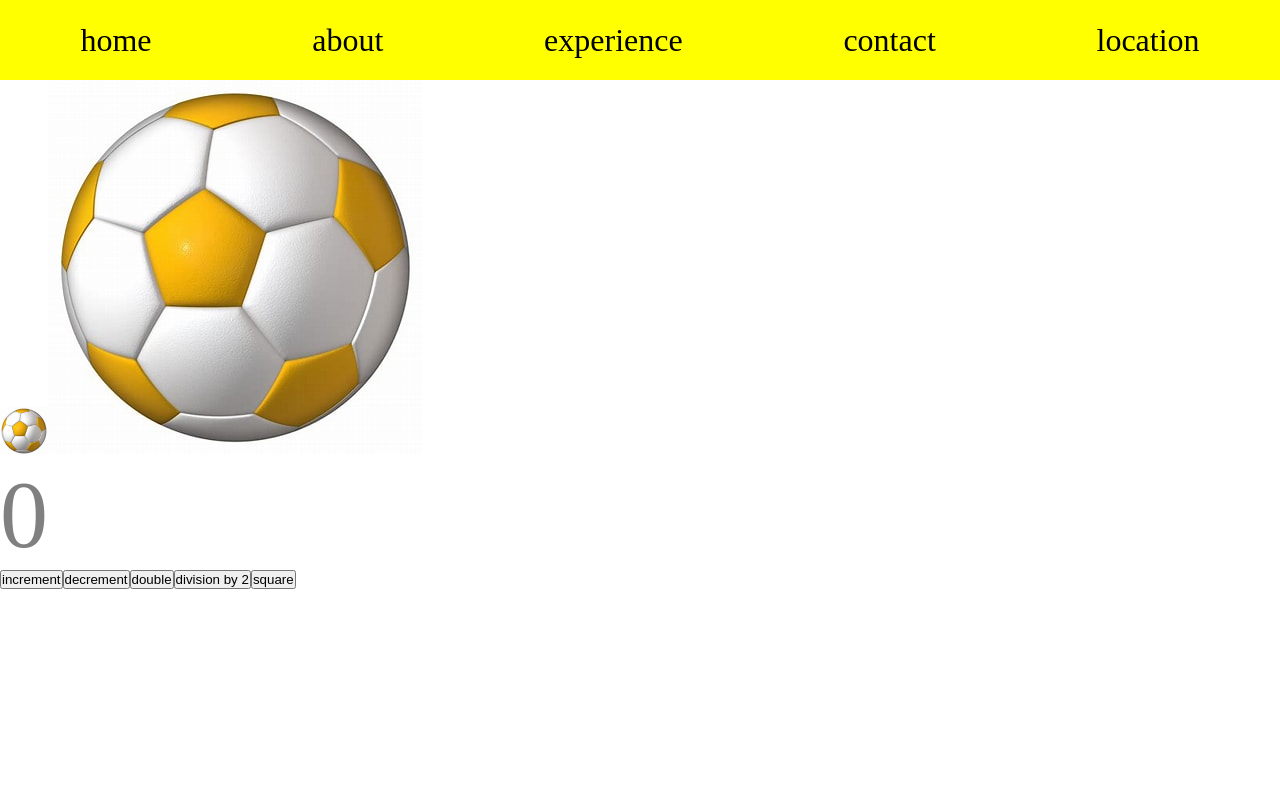
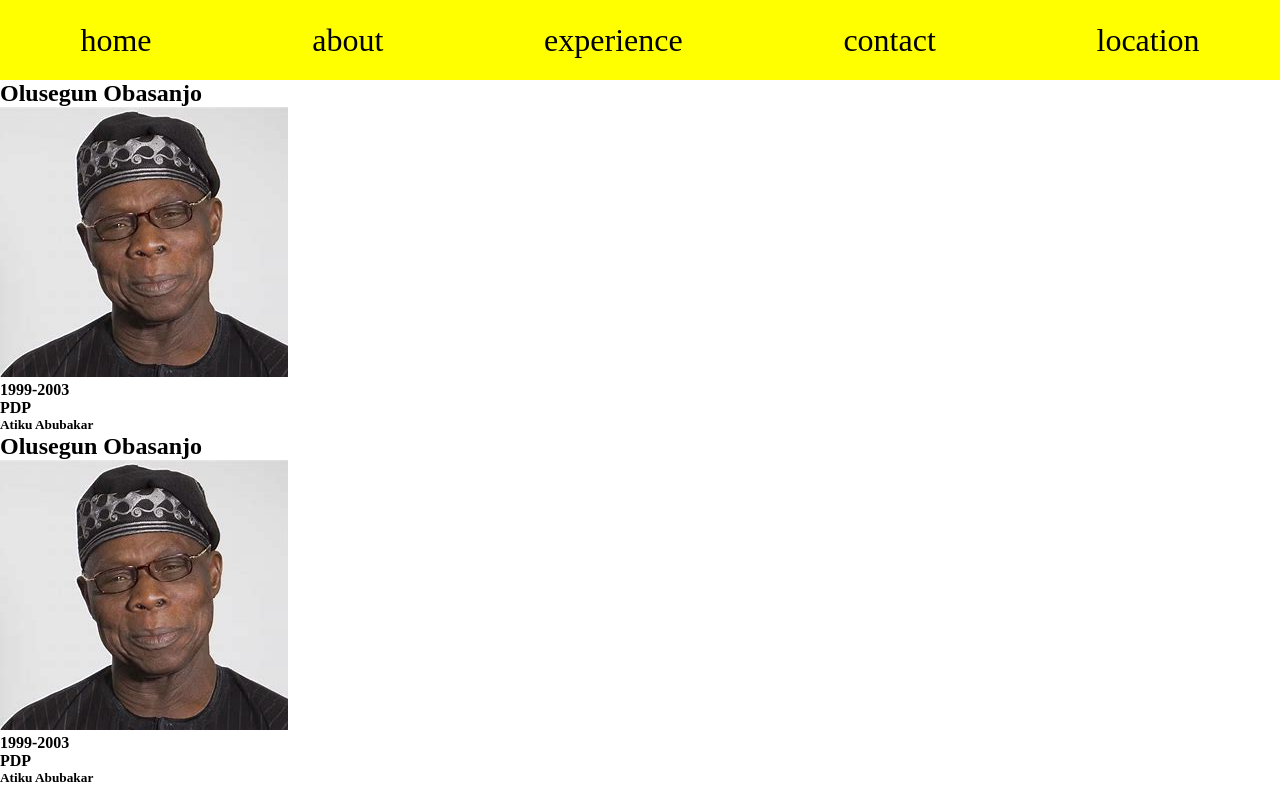
Before and after one commit to Codekazuki/hta-class-for-react, a React (Create React App) app: page / in a window 1280 px wide. Shown: the top 789 px of the page. Built offline with nearby package versions, Linux system fonts and the light colour scheme.

Commit message:
hta react class

```diff
--- a/src/App.js
+++ b/src/App.js
@@ -1,13 +1,16 @@
 import "./App.css";
-import Counter from "./Counter";
-import Footer from "./Footer";
-import Main from "./Main";
-import Navbar from "./Navbar";
+import CardList from "./components/CardList";
+
+import Counter from "./components/Counter";
+import Footer from "./components/Footer";
+import Main from "./components/Main";
+import Navbar from "./components/Navbar";
 
 function App() {
   return (
     <div className='App'>
       <Navbar />
+      <CardList />
       <Counter />
 
       {/* <Main /> */}
--- /dev/null
+++ b/src/components/Card.js
@@ -0,0 +1,16 @@
+import React from "react";
+import obf from "../asset/images/obj.jfif";
+
+const Card = () => {
+  return (
+    <div>
+      <h2>Olusegun Obasanjo</h2>
+      <img src={obf} alt='' />
+      <h4>1999-2003</h4>
+      <h4>PDP</h4>
+      <h5>Atiku Abubakar</h5>
+    </div>
+  );
+};
+
+export default Card;
--- /dev/null
+++ b/src/components/CardList.js
@@ -0,0 +1,14 @@
+import React from "react";
+import Card from "./Card";
+
+const CardList = () => {
+  return (
+    <div>
+      <Card />
+      <Card />
+      <Card />
+    </div>
+  );
+};
+
+export default CardList;
--- a/src/Counter.js
+++ b/src/components/Counter.js
@@ -1,5 +1,5 @@
 import React, { useState } from "react";
-import ball from "./asset/images/boolu.jfif";
+import ball from "../asset/images/boolu.jfif";
 
 const Counter = () => {
   const [count, setCount] = useState(0);
```
Also changed, not shown: src/asset/images/obj.jfif (added), src/components/Footer.js (renamed from src/Footer.js), src/components/Gallery.js (renamed from src/Gallery.js), src/components/Main.js (renamed from src/Main.js), src/components/Navbar.js (renamed from src/Navbar.js), src/components/Service.js (renamed from src/Service.js).
